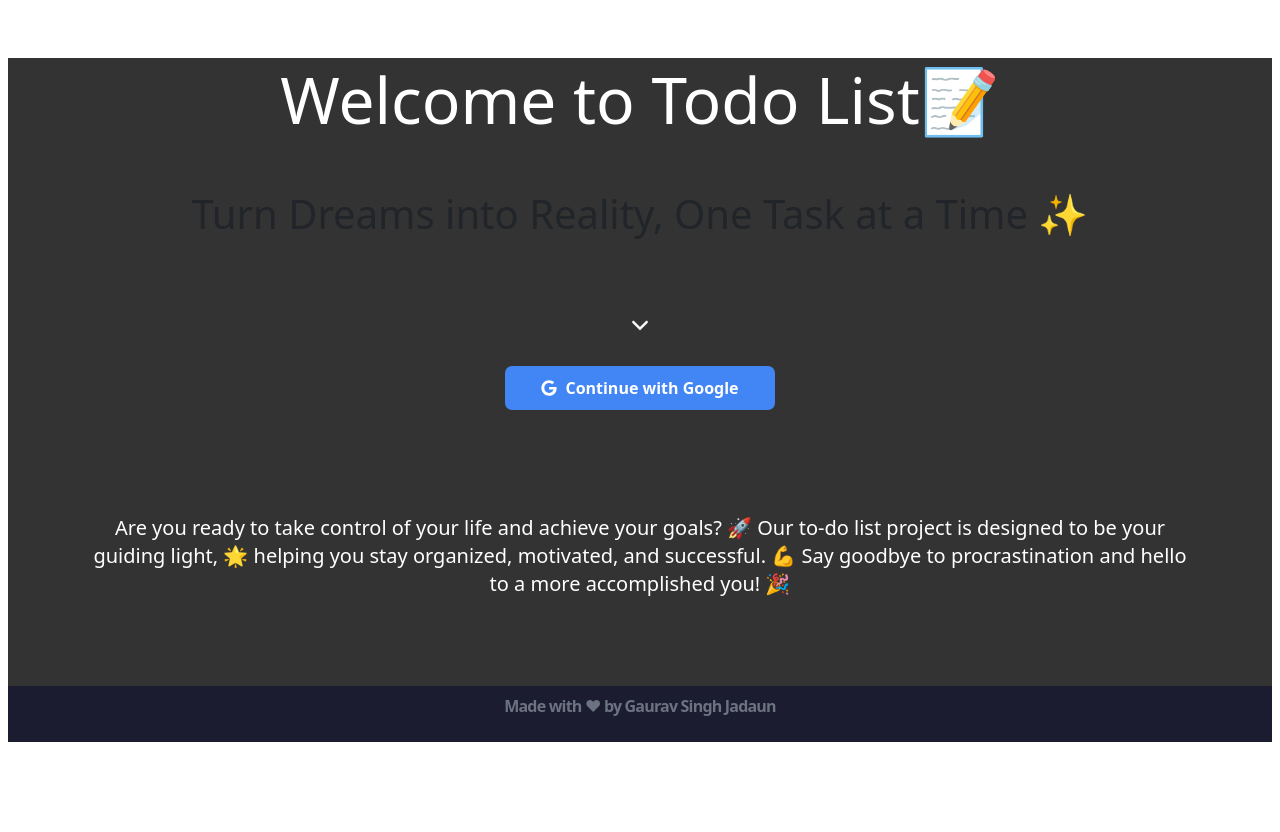
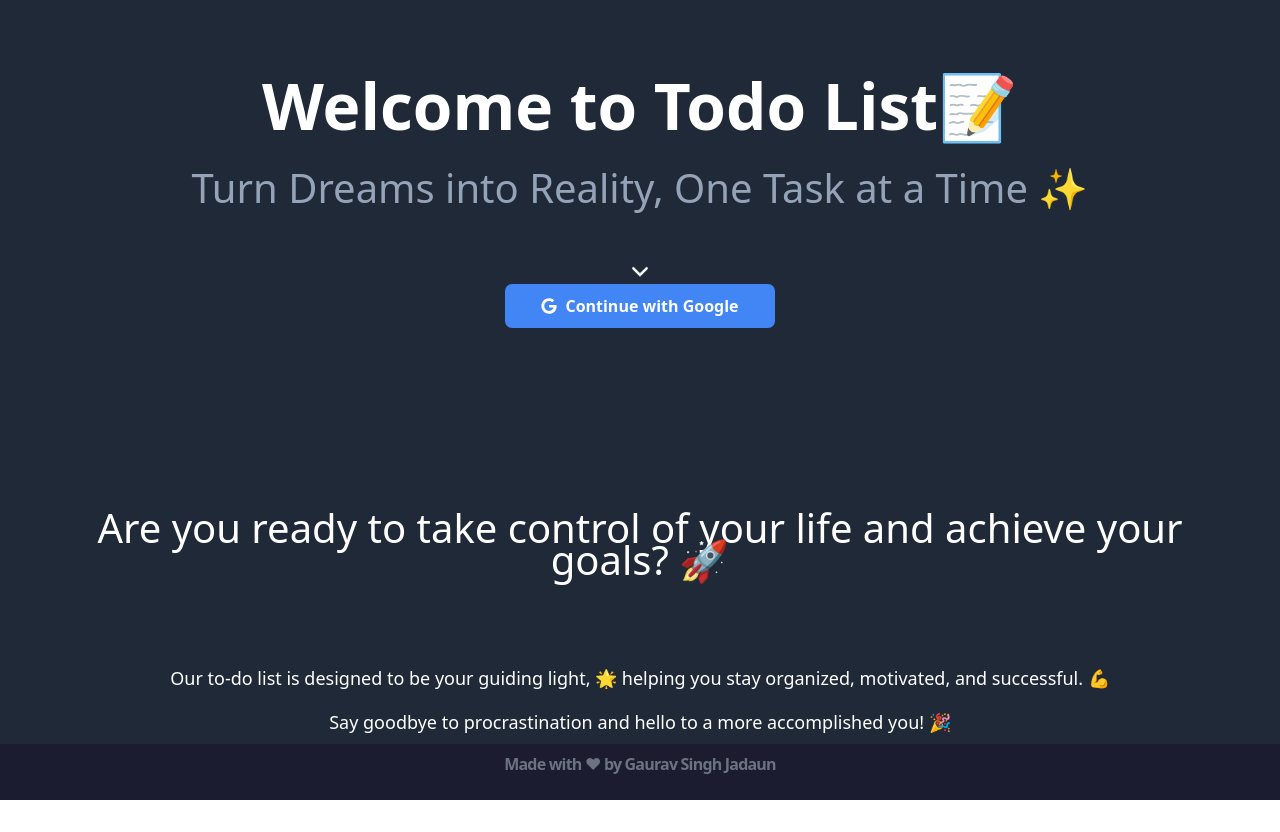
Before and after one commit to ThakurSahab14/ToDo-List2, a Next.js app: page / in a window 1280 px wide. Before the commit the page ends 800 px from the top, so only its background shows below. Built offline with nearby package versions, Linux system fonts and the light colour scheme; no server answers.

Commit message:
validation

```diff
--- a/firebase.js
+++ b/firebase.js
@@ -8,9 +8,9 @@ import { getFirestore } from "firebase/firestore";
 // TODO: Add SDKs for Firebase products that you want to use
 // https://firebase.google.com/docs/web/setup#available-libraries
 // console.log(process.env.FIREBASE_KEY);
-const KEY =  process.env.NEXT_PUBLIC_FIREBASE_KEY;
+const KEY = process.env.NEXT_PUBLIC_FIREBASE_KEY;
 const obj = {
- apiKey: KEY,
+  apiKey: KEY,
   authDomain: "project1-e3076.firebaseapp.com",
   projectId: "project1-e3076",
   storageBucket: "project1-e3076.appspot.com",
--- a/pages/frontpage/index.js
+++ b/pages/frontpage/index.js
@@ -57,7 +57,7 @@ function MyVerticallyCenteredModal(props) {
               onChange={(e) => {
                 seteditTask(e.target.value);
               }}
-              class="form-control"
+              className="form-control"
               id="exampleInputEmail1"
               aria-describedby="emailHelp"
             />
@@ -96,6 +96,12 @@ function MyVerticallyCenteredModal(props) {
   );
 }
 
+/**
+ * This file contains the code for the Home component of the To-Do List app.
+ * It includes state variables for task, description, taskList, modalShow, editTask, editDesc, Objectid, isLoading, and firstName.
+ * It also includes functions for adding, getting, updating, and deleting data from Firebase Firestore.
+ * Additionally, it includes functions for signing out from Google and exporting the task list to an email.
+ */
 const Home = () => {
   const [task, setTask] = useState("");
   const [desc, setDesc] = useState("");
@@ -203,11 +209,35 @@ const Home = () => {
       }
     });
 
-    if (editTask !== "") {
+    if (editTask) {
       obj.task = editTask;
+    } else {
+      toast.error("Enter values to update", {
+        position: "top-right",
+        autoClose: 2500,
+        hideProgressBar: false,
+        closeOnClick: true,
+        pauseOnHover: true,
+        draggable: true,
+        progress: undefined,
+        theme: "light",
+      });
+      return; // Stop execution if task is empty
     }
-    if (editDesc !== "") {
+    if (editDesc) {
       obj.description = editDesc;
+    } else {
+      toast.error("Description is required", {
+        position: "top-right",
+        autoClose: 2500,
+        hideProgressBar: false,
+        closeOnClick: true,
+        pauseOnHover: true,
+        draggable: true,
+        progress: undefined,
+        theme: "light",
+      });
+      return; // Stop execution if description is empty
     }
     obj.date = Date.now();
     const cityRef = doc(db, "todo", "userData", `${uid}`, Objectid);
@@ -244,10 +274,20 @@ const Home = () => {
 
   const exportToMail = () => {
 
-  // console.log("auth- ", _tokenResponse);
-
-
     const email = auth.currentUser.email;
+    if (taskList.length === 0) {
+      toast("No tasks to export!", {
+        position: "top-right",
+        autoClose: 3000,
+        hideProgressBar: false,
+        closeOnClick: true,
+        pauseOnHover: true,
+        draggable: true,
+        progress: undefined,
+        theme: "light",
+      });
+      return;
+    }
     const message3 = `
   <head>
     <style>
@@ -276,7 +316,7 @@ const Home = () => {
     </style>
   </head>
   <body>
-    <h2>Dear  ${auth.currentUser && auth.currentUser.displayName },</h2>
+    <h2>Dear ${auth.currentUser && auth.currentUser.displayName},</h2>
     <h3>Turn Dreams into Reality, One Task at a Time ✨</h3>
 
     <p>We believe in the power of your potential and the difference you can make.
@@ -288,9 +328,8 @@ const Home = () => {
       <thead>
         <tr>
           <th>S.No</th>
-      <th>Task</th>
-      <th>Description</th>
-
+          <th className="task">Task</th>
+          <th className="description">Description</th>
         </tr>
       </thead>
       <tbody>
@@ -393,7 +432,8 @@ const Home = () => {
           crossOrigin="anonymous"
         />
       </Head>
-      <div className="bg-gray-400">
+
+      <div className="bg-gray-400  w-full">
         <h1 className="bg-dark text-slate-300 text-center p-4 text-4xl font-bold">
           {auth.currentUser && `${auth.currentUser.displayName} Todo List`}
         </h1>
@@ -507,7 +547,7 @@ const Home = () => {
           pauseOnHover
           theme="light"
         />
-      <footer className=" bottom-0 bg-dark p-2 text-center w-full  font-bold ">
+      <footer className=" bottom-0 bg-dark p-2 text-center w-full  font-bold  ">
         <p className="text-slate-300">
           Made with{" "}
           <span role="img" aria-label="heart">
--- a/pages/index.js
+++ b/pages/index.js
@@ -8,16 +8,17 @@ import Head from "next/head";
 import gsap from "gsap";
 import styles from "../styles/Home.module.css";
 
+/**
+ * Renders the home page of the To-Do List application.
+ * @returns {JSX.Element} The home page JSX element.
+ */
 function page() {
 
   useEffect(() => {
 
     const section = document.querySelector("section");
 
-
     gsap.set(section, { opacity: 0 });
-
-
     gsap.fromTo(
       section,
       { rotationX: -90, opacity: 0 },
@@ -45,13 +46,14 @@ function page() {
 
   const router = useRouter();
 
+  /**
+   * Signs in the user with Google authentication.
+   */
   const SignInWithGoogle = () => {
     const provider = new GoogleAuthProvider();
     signInWithPopup(auth, provider)
       .then((result) => {
         const credential = GoogleAuthProvider.credentialFromResult(result);
-        // console.log("cred- "+credential);
-        // console.log("name -"+_tokenResponse);
         // console.log(result);
         router.push("/frontpage");
       })
@@ -69,7 +71,7 @@ function page() {
     <div className={styles.container}>
       <Head>
         <title>ToDo-List</title>
-        <link rel="icon" href="/favicon.ico"/>
+        <link rel="icon" href="/favicon.ico" />
         <link
           href="https://cdn.jsdelivr.net/npm/bootstrap@5.0.0-beta1/dist/css/bootstrap.min.css"
           rel="stylesheet"
@@ -77,12 +79,13 @@ function page() {
           crossOrigin="anonymous"
         />
       </Head>
-      <div style={{ backgroundColor: "#333" } }>
-  <h1 className="text-change text-3xl text-white text-center py-4">Welcome to Todo List📝</h1>
-  <h2 className="text-2xl text-dark text-center py-5">Turn Dreams into Reality, One Task at a Time ✨</h2>
-  <div className="text-white text-center py-4">
+      <main >
+        <div className="text-white text-center py-20  bg-gray-800 h-3/4   border-gray-900">
+        <h1 className="text-change text-3xl text-white text-center py-2 font-bold">Welcome to Todo List📝</h1>
+        <h2 className="text-2xl text-slate-400 text-center py-8">Turn Dreams into Reality, One Task at a Time ✨</h2>
+        <div className="text-white text-center mt-4">
           <svg
-      className="animate-bounce w-6 h-8 mx-auto mb-4"
+            className="animate-bounce w-6 h-6 mx-auto "
             xmlns="http://www.w3.org/2000/svg"
             viewBox="0 0 20 20"
             fill="currentColor"
@@ -93,9 +96,11 @@ function page() {
               clipRule="evenodd"
             />
           </svg>
-    <button onClick={SignInWithGoogle} type="button" className="google-button mx-auto flex border-4 rounded-lg items-center">
+          <button onClick={SignInWithGoogle} type="button"  className=" google-button mx-auto flex border-4 rounded-lg items-center  ">
+
+
             <svg
-    className="w-4 h-4 mr-2"
+              className="w-4 h-4 mr-2 "
               xmlns="http://www.w3.org/2000/svg"
               viewBox="0 0 488 512"
             >
@@ -104,20 +109,39 @@ function page() {
                 d="M488 261.8C488 403.3 391.1 504 248 504 110.8 504 0 393.2 0 256S110.8 8 248 8c66.8 0 123 24.5 166.3 64.9l-67.5 64.9C258.5 52.6 94.3 116.6 94.3 256c0 86.5 69.1 156.6 153.7 156.6 98.2 0 135-70.4 140.8-106.9H248v-85.3h236.1c2.3 12.7 3.9 24.9 3.9 41.4z"
               />
             </svg>
-  <span>Continue with Google</span>
+            <span >Continue with Google</span>
           </button>
         </div>
-<main>
-  <section className="text-white text-center py-25 px-20 ">
-    <h3 className="text-xl py-20">
-      Are you ready to take control of your life and achieve your goals? 🚀
-      Our to-do list project is designed to be your guiding light, 🌟
-      helping you stay organized, motivated, and successful. 💪
-      Say goodbye to procrastination and hello to a more accomplished you! 🎉
-    </h3>
+        </div>
+
+  <section className="text-white text-center py-4 px-20 bg-gray-800 w-screen ">
+    <h5 className="text-2xl py-20">
+      Are you ready to take control of your life and achieve your goals?{" "}
+      <span role="img" aria-label="rocket">
+        🚀
+      </span>
+    </h5>
+    <p className="text-lg font-medium">
+      Our to-do list is designed to be your guiding light,{" "}
+      <span role="img" aria-label="star">
+        🌟
+      </span>{" "}
+      helping you stay organized, motivated, and successful.{" "}
+      <span role="img" aria-label="muscle">
+        💪
+      </span>
+    </p>
+    <p className="text-lg font-medium">
+      Say goodbye to procrastination and hello to a more accomplished you!{" "}
+      <span role="img" aria-label="party popper">
+        🎉
+      </span>
+    </p>
   </section>
+
 </main>
-      <footer className=" sticky bottom-0 p-2 text-center w-full text-light font-semibold tracking-tighter ">
+
+        <footer className=" w-screen sticky bottom-0 p-2 text-center  text-light font-semibold tracking-tighter ">
           <p className="text-gray-500">
             Made with{" "}
             <span role="img" aria-label="heart">
@@ -127,7 +151,7 @@ function page() {
           </p></footer>
 
       </div>
-    </div>
+
   );
 }
 
```
Also changed, not shown: components/home.js (+4 -4 lines), pages/api/mailService/mailService.js (+4 -4 lines), pages/globals.css (+21 -5 lines), 1 other file (tests, documents, lock files or other folders). Lines whose indentation alone changed are shown as unchanged.
